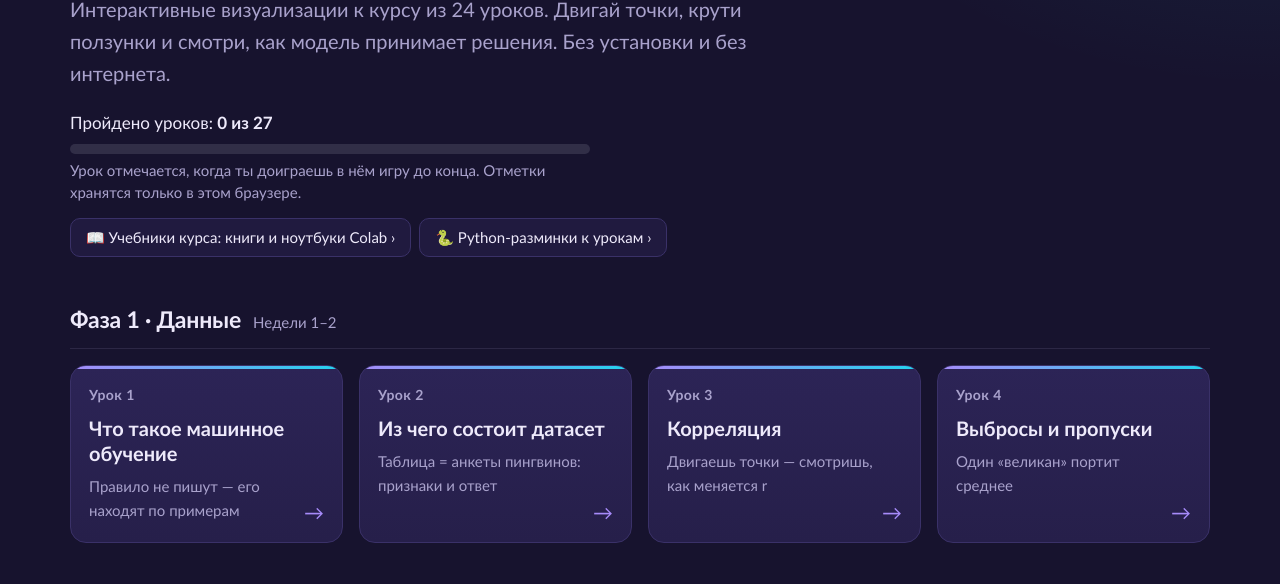
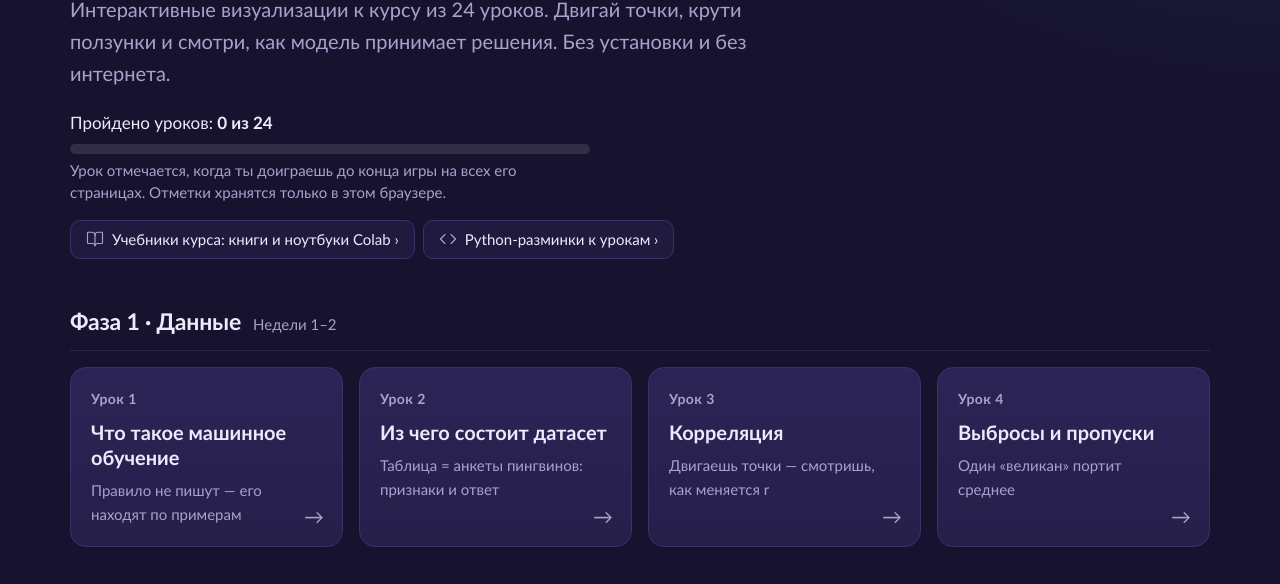
Before and after one commit to MuhammadMusa1/ml-viz, a plain HTML site: page index.html in a window 1280 px wide. Shown: the part 212-796 px from the top of the page. Drawn offline with Linux system fonts and the light colour scheme.

Commit message:
Главная: счётчик по урокам, тихие карточки, иконки вместо эмодзи
- «Пройдено уроков: N из 24»: урок засчитывается, когда доиграны игры
  на всех его страницах (раньше считались 27 страниц)
- карточки уроков без градиентной полоски, без прыжка и свечения при
  наведении; стрелка серая, фиолетовая только у карточки под курсором
- 📖 и 🐍 в кнопках → линейные иконки (книга, код)
- стили только для главной, общий style.css и палитра не тронуты

Co-Authored-By: Claude Opus 5.5 <noreply@anthropic.com>

```diff
--- a/i18n/ru/page.index.json
+++ b/i18n/ru/page.index.json
@@ -3,11 +3,11 @@
   "title": "Машинное обучение, которое можно потрогать",
   "lead": "Интерактивные визуализации к курсу из 24 уроков. Двигай точки, крути ползунки и смотри, как модель принимает решения. Без установки и без интернета.",
   "planned": "Скоро",
-  "bookLink": "📖 Учебники курса: книги и ноутбуки Colab ›",
-  "warmupLink": "🐍 Python-разминки к урокам ›",
+  "bookLink": "Учебники курса: книги и ноутбуки Colab ›",
+  "warmupLink": "Python-разминки к урокам ›",
   "done": "✓ Пройдено",
   "progress": "Пройдено уроков: <b>{d} из {n}</b>",
-  "progressHint": "Урок отмечается, когда ты доиграешь в нём игру до конца. Отметки хранятся только в этом браузере.",
+  "progressHint": "Урок отмечается, когда ты доиграешь до конца игры на всех его страницах. Отметки хранятся только в этом браузере.",
   "resetProgress": "Сбросить отметки",
   "resetAsk": "Сбросить все отметки о пройденных уроках в этом браузере?",
   "footer": "Данные: Palmer Penguins (Horst, Hill, Gorman, 2020). Работает офлайн: скачайте папку и откройте <code>index.html</code>."
--- a/i18n/tg/page.index.json
+++ b/i18n/tg/page.index.json
@@ -4,11 +4,11 @@
   "title": "Омӯзиши мошиние, ки онро даст расондан мумкин аст",
   "lead": "Визуализатсияҳои интерактивӣ барои курси 24-дарса. Нуқтаҳоро ҳаракат деҳ, лағжандаҳоро тоб деҳ ва бин, ки модел чӣ тавр қарор қабул мекунад. Бе насб ва бе интернет.",
   "planned": "Ба зудӣ",
-  "bookLink": "📖 Китобҳои дарсии курс: китобҳо ва дафтарҳои Colab ›",
-  "warmupLink": "🐍 Машқҳои гармкунии Python ба дарсҳо ›",
+  "bookLink": "Китобҳои дарсии курс: китобҳо ва дафтарҳои Colab ›",
+  "warmupLink": "Машқҳои гармкунии Python ба дарсҳо ›",
   "done": "✓ Гузашта шуд",
   "progress": "Дарсҳои гузашташуда: <b>{d} аз {n}</b>",
-  "progressHint": "Дарс вақте қайд мешавад, ки ту бозиро дар он то охир бозӣ кунӣ. Қайдҳо танҳо дар ҳамин браузер нигоҳ дошта мешаванд.",
+  "progressHint": "Дарс вақте қайд мешавад, ки ту бозиҳоро дар ҳамаи саҳифаҳои он то охир бозӣ кунӣ. Қайдҳо танҳо дар ҳамин браузер нигоҳ дошта мешаванд.",
   "resetProgress": "Тоза кардани қайдҳо",
   "resetAsk": "Ҳамаи қайдҳоро дар бораи дарсҳои гузашташуда дар ин браузер тоза кунем?",
   "footer": "Маълумот: Palmer Penguins (Horst, Hill, Gorman, 2020). Офлайн кор мекунад: ҷузвдонро боргирӣ кунед ва <code>index.html</code>-ро кушоед."
--- a/index.html
+++ b/index.html
@@ -5,6 +5,18 @@
   <meta name="viewport" content="width=device-width, initial-scale=1">
   <title>Лаборатория ML</title>
   <link rel="stylesheet" href="assets/style.css">
+  <style>
+    /* Только главная. 27 карточек — это путь курса: рамки и стрелки тихие, цвет получает тот урок, на который навели */
+    #catalog .card { padding: 20px; }
+    #catalog a.card::before { display: none; }
+    #catalog a.card { transition: border-color .15s, background-color .15s; }
+    #catalog a.card:hover { transform: none; box-shadow: none; border-color: var(--violet); }
+    #catalog a.card::after { color: var(--muted); transition: color .15s; }
+    #catalog a.card:hover::after { transform: none; color: var(--violet); }
+    .home-links { margin: 16px 0 0; }
+    .home-links .btn { display: inline-flex; align-items: center; gap: 8px; }
+    .home-links svg { width: 18px; height: 18px; flex: none; color: var(--muted); }
+  </style>
 </head>
 <body>
   <header id="site-header"></header>
@@ -15,8 +27,10 @@
     <p class="lead" data-i18n="lead"></p>
     <!-- Прогресс ученика: сколько уроков доиграно до конца (хранится только в этом браузере) -->
     <div class="progress" id="progress"></div>
-    <p class="row" style="margin:14px 0 0"><a class="btn" href="book/index.html" data-i18n="bookLink"></a>
-      <a class="btn" href="warmup/index.html" data-i18n="warmupLink"></a></p>
+    <p class="row home-links">
+      <a class="btn" href="book/index.html"><svg viewBox="0 0 24 24" fill="none" stroke="currentColor" stroke-width="1.5" stroke-linecap="round" stroke-linejoin="round" aria-hidden="true"><path d="M12 7v14"/><path d="M3 18a1 1 0 0 1-1-1V4a1 1 0 0 1 1-1h5a4 4 0 0 1 4 4 4 4 0 0 1 4-4h5a1 1 0 0 1 1 1v13a1 1 0 0 1-1 1h-6a3 3 0 0 0-3 3 3 3 0 0 0-3-3z"/></svg><span data-i18n="bookLink"></span></a>
+      <a class="btn" href="warmup/index.html"><svg viewBox="0 0 24 24" fill="none" stroke="currentColor" stroke-width="1.5" stroke-linecap="round" stroke-linejoin="round" aria-hidden="true"><path d="m16 18 6-6-6-6"/><path d="m8 6-6 6 6 6"/></svg><span data-i18n="warmupLink"></span></a>
+    </p>
     <div id="catalog"></div>
   </main>
 
@@ -33,11 +47,11 @@
         title: 'Машинное обучение, которое можно потрогать',
         lead: 'Интерактивные визуализации к курсу из 24 уроков. Двигай точки, крути ползунки и смотри, как модель принимает решения. Без установки и без интернета.',
         planned: 'Скоро',
-        bookLink: '📖 Учебники курса: книги и ноутбуки Colab ›',
-        warmupLink: '🐍 Python-разминки к урокам ›',
+        bookLink: 'Учебники курса: книги и ноутбуки Colab ›',
+        warmupLink: 'Python-разминки к урокам ›',
         done: '✓ Пройдено',
         progress: 'Пройдено уроков: <b>{d} из {n}</b>',
-        progressHint: 'Урок отмечается, когда ты доиграешь в нём игру до конца. Отметки хранятся только в этом браузере.',
+        progressHint: 'Урок отмечается, когда ты доиграешь до конца игры на всех его страницах. Отметки хранятся только в этом браузере.',
         resetProgress: 'Сбросить отметки',
         resetAsk: 'Сбросить все отметки о пройденных уроках в этом браузере?',
         footer: 'Данные: Palmer Penguins (Horst, Hill, Gorman, 2020). Работает офлайн: скачайте папку и откройте <code>index.html</code>.'
@@ -48,11 +62,11 @@
         "title": "Омӯзиши мошиние, ки онро даст расондан мумкин аст",
         "lead": "Визуализатсияҳои интерактивӣ барои курси 24-дарса. Нуқтаҳоро ҳаракат деҳ, лағжандаҳоро тоб деҳ ва бин, ки модел чӣ тавр қарор қабул мекунад. Бе насб ва бе интернет.",
         "planned": "Ба зудӣ",
-        "bookLink": "📖 Китобҳои дарсии курс: китобҳо ва дафтарҳои Colab ›",
-        "warmupLink": "🐍 Машқҳои гармкунии Python ба дарсҳо ›",
+        "bookLink": "Китобҳои дарсии курс: китобҳо ва дафтарҳои Colab ›",
+        "warmupLink": "Машқҳои гармкунии Python ба дарсҳо ›",
         "done": "✓ Гузашта шуд",
         "progress": "Дарсҳои гузашташуда: <b>{d} аз {n}</b>",
-        "progressHint": "Дарс вақте қайд мешавад, ки ту бозиро дар он то охир бозӣ кунӣ. Қайдҳо танҳо дар ҳамин браузер нигоҳ дошта мешаванд.",
+        "progressHint": "Дарс вақте қайд мешавад, ки ту бозиҳоро дар ҳамаи саҳифаҳои он то охир бозӣ кунӣ. Қайдҳо танҳо дар ҳамин браузер нигоҳ дошта мешаванд.",
         "resetProgress": "Тоза кардани қайдҳо",
         "resetAsk": "Ҳамаи қайдҳоро дар бораи дарсҳои гузашташуда дар ин браузер тоза кунем?",
         "footer": "Маълумот: Palmer Penguins (Horst, Hill, Gorman, 2020). Офлайн кор мекунад: ҷузвдонро боргирӣ кунед ва <code>index.html</code>-ро кушоед."
@@ -65,12 +79,20 @@
 
     var L = MLViz.lang;
     var DONE = MLViz.doneList();
-    var READY = [];
-    CATALOG.forEach(function (ph) { ph.items.forEach(function (it) { if (it.status === 'ready') READY.push(it.id); }); });
 
-    // Полоса прогресса. Компьютер в классе общий — поэтому есть «Сбросить отметки»
+    // Страницы готовых уроков по номеру урока: у урока 13 две страницы, у урока 17 — три
+    var BY_LESSON = {};
+    CATALOG.forEach(function (ph) { ph.items.forEach(function (it) {
+      if (it.status === 'ready') (BY_LESSON[it.lesson] = BY_LESSON[it.lesson] || []).push(it.id);
+    }); });
+
+    // Полоса прогресса считает уроки, а не страницы: урок пройден, когда доиграны игры на всех его страницах.
+    // Компьютер в классе общий — поэтому есть «Сбросить отметки»
     function renderProgress() {
-      var d = READY.filter(function (id) { return DONE.indexOf(id) !== -1; }).length, n = READY.length;
+      var lessons = Object.keys(BY_LESSON), n = lessons.length;
+      var d = lessons.filter(function (k) {
+        return BY_LESSON[k].every(function (id) { return DONE.indexOf(id) !== -1; });
+      }).length;
       document.getElementById('progress').innerHTML =
         '<div class="row"><span>' + MLViz.t(STR, 'progress', { d: d, n: n }) + '</span>' +
         (d ? '<button type="button" id="resetProgress">' + MLViz.t(STR, 'resetProgress') + '</button>' : '') + '</div>' +
```
